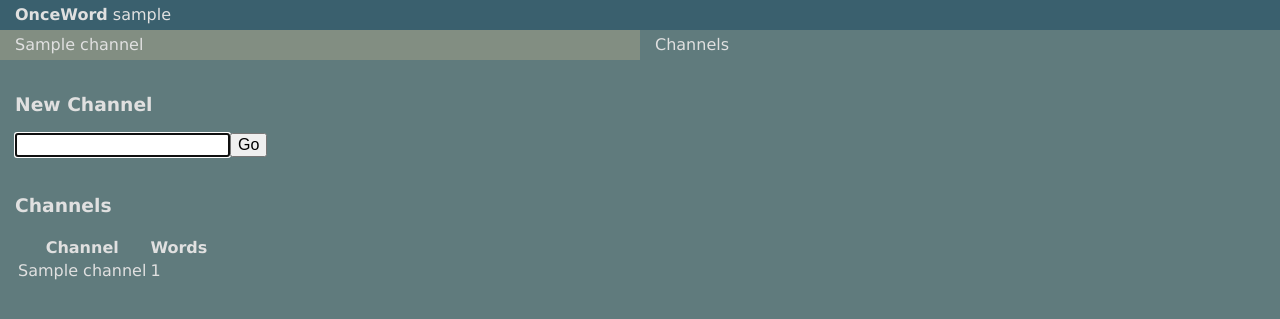
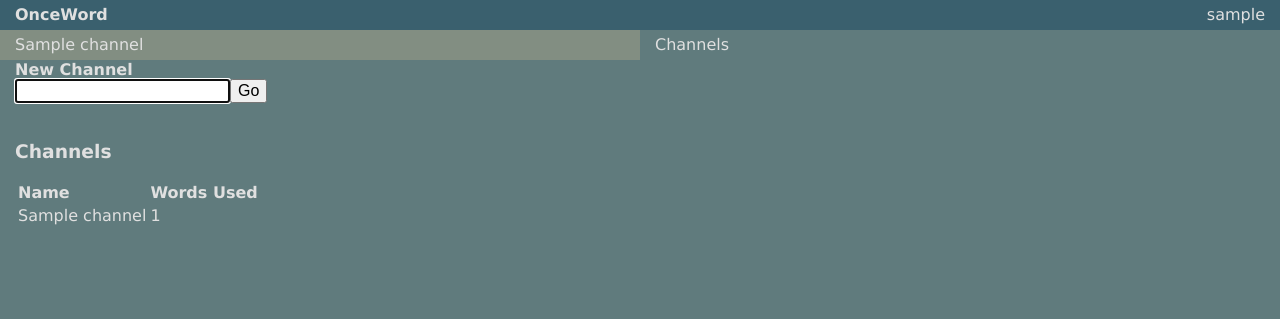
Before and after one commit to etoitau/CS50W-Project2, a Flask app: template templates/channels.html in a window 1280 px wide. Shown: the top 319 px of the page. Run offline with Flask 2, Linux system fonts and the light colour scheme; the template is opened without the code that fills it: most values are stand-ins (such as "Sample title", 1, 10 or a date in 2020).

Commit message:
bug fixes and formatting

```diff
--- a/static/styles.css
+++ b/static/styles.css
@@ -41,7 +41,11 @@ body {
     height: 100%;
     display: inline-block;
     line-height: 30px;
+    text-overflow: ellipsis;
+    white-space: nowrap;
+    overflow: hidden;
 }
+
 .current {
     background-color: #828E82;
 }
@@ -55,7 +59,7 @@ body {
 }
 
 .contentbox {
-    padding: 15px;
+    padding: 0 15px 15px 15px;
     height: 100%;
     position: fixed;
     top: 60px;
@@ -72,3 +76,29 @@ a.nostyle, a.nostyle:link, a.nostyle:visited, a.nostyle:hover, a.nostyle:active
     color: inherit;
     text-decoration: none;
 }
+
+.scroll_box {
+    margin: 0;
+    padding: 0;
+    height: calc(100vh - 160px);
+    overflow: scroll;
+    background-color: inherit;
+}
+
+.user_name {
+    float: right;
+}
+
+#channel_table th {
+    text-align: left;
+}
+
+.input_head {
+    height: 100px;
+    box-sizing: border-box;
+
+}
+
+h4 {
+    margin: 0px;
+}
--- a/templates/channels.html
+++ b/templates/channels.html
@@ -9,17 +9,17 @@
 
 {% block content %}
 <div class="contentbox channels">
-    <h3>New Channel</h3>
+    <h4>New Channel</h4>
     <form action="{{ url_for('channel') }}" method="post">
         <input autocomplete="off" autofocus required id="channel_name" name="channel_name" type="text"><button type="submit">Go</button>
     </form>
     <br>
     <h3>Channels</h3>
         {% if channels|length %}
-            <table>
+            <table id="channel_table">
                 <thead>
                     <tr>
-                        <th>Channel</th><th>Words</th>
+                        <th>Name</th><th>Words Used</th>
                     </tr>
                 </thead>
                 <tbody>
--- a/templates/layout.html
+++ b/templates/layout.html
@@ -18,12 +18,14 @@
 
         <div class="navi">
             <a href="{{ url_for('index') }}" class="nostyle title">OnceWord</a>
-            {% if username %}{{ username }}{% endif %}
+            {% if username %}
+                <span class="user_name"><a href="{{ url_for('username') }}" class="nostyle">{{ username }}</a></span>
+            {% endif %}
         </div>
         <div class="tabs">
             {% if username %}
                 <div id="currenttab" class="tab current">
-                    {% if channel %}{{ channel }}{% else %}Current{% endif %}
+                    {% if channel %}{{ channel }}{% else %} {% endif %}
                 </div><div class="tab channels"><a class="nostyle" href="{{ url_for('channel') }}">Channels</a></div>
             {% endif %}
         </div>
```
Also changed, not shown: helpers.py (+6 -1 lines), static/chatscripts.js (+7 -3 lines), static/scripts.js (deleted, +0 -30 lines), templates/chat.html (+6 -3 lines).
